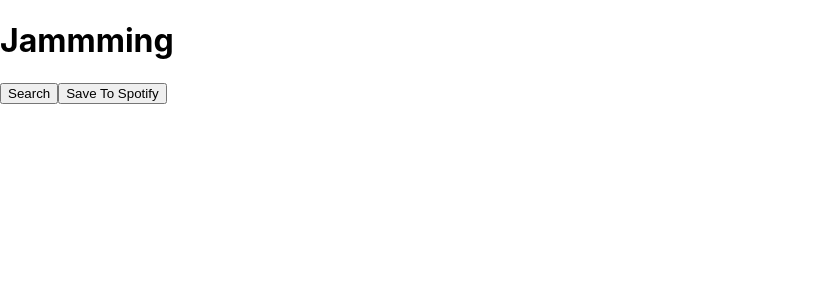
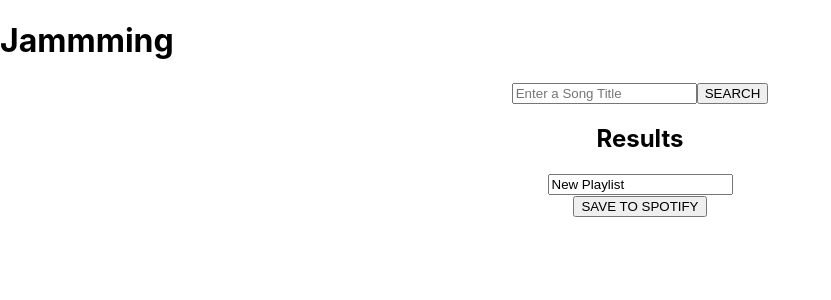
Before and after one commit to mattsteen14/jammming, a React (Create React App) app: page / in a window 1280 px wide. Shown: the top 300 px of the page, without its empty margins (0-831 px from the left). Built offline with nearby package versions, Linux system fonts and the light colour scheme.

Commit message:
implementing add.

```diff
--- a/src/components/App/App.js
+++ b/src/components/App/App.js
@@ -9,15 +9,43 @@ function App() {
   const [searchResults, setSearchResults] = useState([]);
   const [playlistName, setPlaylistName] = useState("New Playlist");
   const [playlistTracks, setPlaylistTracks] = useState([]);
+  const search = useCallback((term) => {
+
+  }, []);
+  const addTrack = useCallback(
+    (track) => {
+      if (playlistTracks.some((savedTrack) => savedTrack.id === track.id))
+        return;
+      setPlaylistTracks((prevTracks) => [...prevTracks, track]);
+    }, [playlistTracks]
+  );
+  const updatePlaylistName = useCallback((name) => {
+    setPlaylistName(name);
+  }, []);
+  const savePlaylist = useCallback(() => {
+
+  }, [playlistName, playlistTracks]);
   return (
-    <>
+    <div>
       <h1>Jammming</h1>
-      <button>Search{<SearchBar />}</button>
-      <SearchResults />
-      <Playlist />
-      <button>Save To Spotify</button>
-    </>
+      <div className='App'>
+        <SearchBar
+        onSearch={search}
+        />
+        <div className='App-playlist'>
+          <SearchResults
+            searchResults={searchResults}
+          />
+          <Playlist
+            playlistName={playlistName}
+            playlistTracks={playlistTracks}
+            onNameChange={updatePlaylistName}
+            onSave={savePlaylist}
+          />
+        </div>
+      </div>
+    </div>
   );
-}
+};
 
 export default App;
--- a/src/components/Playlist/Playlist.js
+++ b/src/components/Playlist/Playlist.js
@@ -3,7 +3,29 @@ import "./Playlist.css";
 import TrackList from "../TrackList/TrackList";
 
 const Playlist = (props) => {
-
+    const handleNameChange = useCallback(
+        (event) => {
+            props.onNameChange(event.target.value);
+        },
+        [props.onNameChange]
+    );
+    return (
+        <div className="Playlist">
+            <input
+                onChange={handleNameChange}
+                defaultValue={"New Playlist"}
+            />
+            <TrackList
+                tracks={props.playlistTracks}
+            />
+            <button
+            className="Playlist-save"
+            onClick={props.onSave}
+            >
+                SAVE TO SPOTIFY
+            </button>
+        </div>
+    )
 }
 
 export default Playlist;
--- a/src/components/SearchBar/SearchBar.js
+++ b/src/components/SearchBar/SearchBar.js
@@ -3,6 +3,26 @@ import "./SearchBar.css";
 
 const SearchBar = (props) => {
     const [term, setTerm] = useState("");
-}
+    const handleTermChange = useCallback((event) => {
+        setTerm(event.target.value);
+    }, []);
+    const search = useCallback(() => {
+        props.onSearch(term);
+    }, [props.onSearch, term]);
+    return (
+        <div className="SearchBar">
+            <input
+            placeholder="Enter a Song Title"
+            onChange={handleTermChange}
+            />
+            <button
+            className="SearchButton"
+            onClick={search}
+            >
+                SEARCH
+            </button>
+        </div>
+    );
+};
 
 export default SearchBar;
--- a/src/components/SearchResults/SearchResults.js
+++ b/src/components/SearchResults/SearchResults.js
@@ -3,7 +3,15 @@ import "./SearchResults.css";
 import TrackList from "../TrackList/TrackList";
 
 const SearchResults = (props) => {
-
-}
+    return (
+        <div className="SearchResults">
+            <h2>Results</h2>
+            <TrackList
+            tracks={props.searchResults}
+            onAdd={props.onAdd}
+            />
+        </div>
+    );
+};
 
 export default SearchResults;
--- a/src/components/Track/Track.js
+++ b/src/components/Track/Track.js
@@ -2,7 +2,12 @@ import React, { useCallback } from "react";
 import "./Track.css";
 
 const Track = (props) => {
-
+    const addTrack = useCallback(
+        (event) => {
+            props.onAdd(props.track);
+        },
+        [props.onAdd, props.track]
+    );
     return (
         <div className="Track">
             <div className="Track-information">
```
